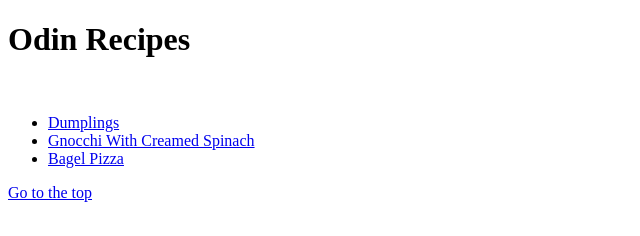
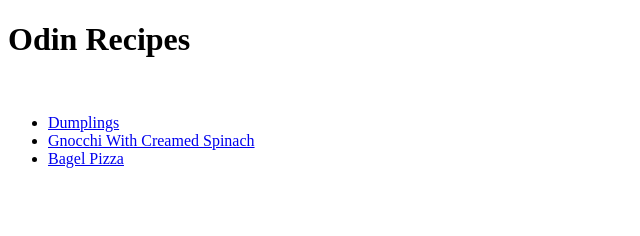
Before and after one commit to Pete939/odin-recipes, a plain HTML site: page index.html in a window 1280 px wide. Shown: the full height of the page, 0-640 px from the left. Drawn offline with Linux system fonts and the light colour scheme.

Commit message:
Remove link to the top of the page

```diff
--- a/index.html
+++ b/index.html
@@ -13,6 +13,5 @@
             <li><a href="./recipes/gnocchi.html" target="_self">Gnocchi With Creamed Spinach</a></li>
             <li><a href="./recipes/bagel-pizza.html" target="_self">Bagel Pizza</a></li>
         </ul>
-        <a href="./index.html" target="_top">Go to the top</a>
     </body>
 </html>
```
